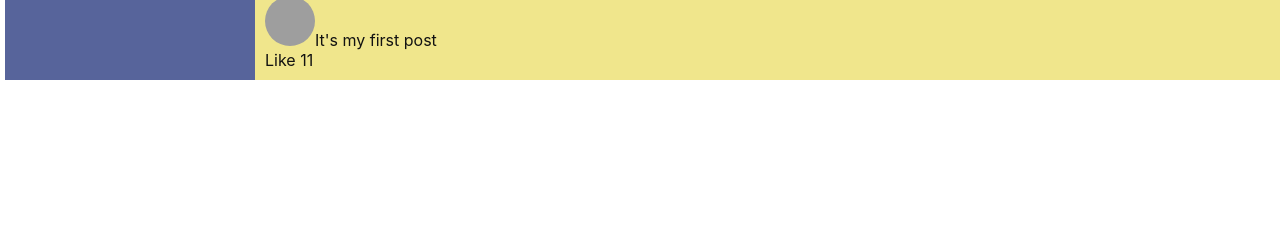
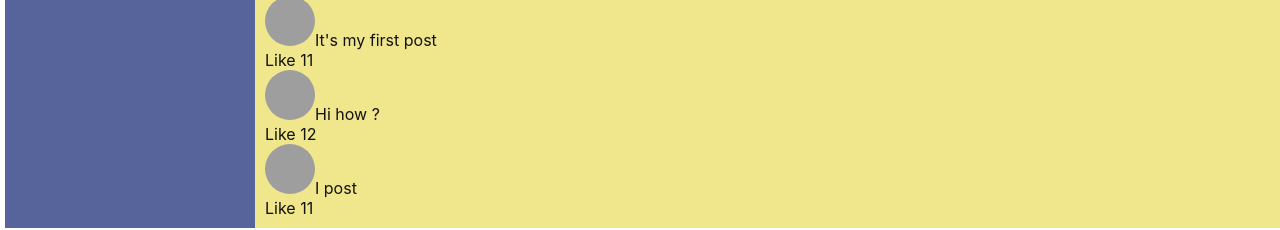
Before and after one commit to evgenmatysevich/new-app, a React (Create React App) app: page /profile in a window 1280 px wide. Shown: the part 623-853 px from the top of the page. Before the commit the page ends 800 px from the top, so only its background shows below. Built offline with nearby package versions, Linux system fonts and the light colour scheme; grey boxes are pictures that could not be loaded.

Commit message:
HELLO 27/10/2020

```diff
--- a/src/App.js
+++ b/src/App.js
@@ -9,14 +9,16 @@ import News from "./components/News/News";
 import Music from "./components/Music/Music";
 import Seting from "./components/Seting/Seting";
 
-const App = () => {
+const App = (props) => {
+
+
   return (
     <BrowserRouter>
       <div className="app-wrapper">
         <Header />
         <Navbar />
         <Route exact path="/dialogs" component={Dialogs} />
-        <Route path="/profile" component={Profile} />
+        <Route path="/profile" render={() => <Profile posts={props.posts} />}/>
         <Route path="/news" component={News} />
         <Route path="/music" component={Music} />
         <Route path="/seting" component={Seting} />
--- a/src/components/Profile/MyPosts/MyPosts.jsx
+++ b/src/components/Profile/MyPosts/MyPosts.jsx
@@ -2,14 +2,10 @@ import React from "react";
 import "./MyPosts.css";
 import Post from "./Post/Post";
 
-const MyPosts = () => {
-  let posts = [
-    { id: 1, message: "Hi how are you ?", likesCount: 12 },
-    { id: 2, message: "It's my first post", likesCount: 11 },
-  ];
-  let postElements = posts.map((p) => (
-    <Post message={p.message} likesCount={p.likesCount} id={p.id} />
-  ));
+const MyPosts = (props) => {
+
+  let postElements =props.posts.map( p =>
+    <Post message={p.message} likesCount={p.likesCount} id={p.id} />);
 
   return (
     <div className="postBlok">
--- a/src/components/Profile/Profile.jsx
+++ b/src/components/Profile/Profile.jsx
@@ -3,11 +3,14 @@ import "./Profile.css";
 import MyPosts from "./MyPosts/MyPosts";
 import Profileinfo from "./Profileinfo/Profileinfo";
 
-const Profile = () => {
+
+const Profile = (props) => {
+
+
   return (
     <div>
       <Profileinfo />
-      <MyPosts />
+      <MyPosts posts={props.posts}/>
     </div>
   );
 };
--- a/src/index.js
+++ b/src/index.js
@@ -3,4 +3,11 @@ import ReactDOM from "react-dom";
 import "./index.css";
 import App from "./App";
 
-ReactDOM.render(<App />, document.getElementById("root"));
+let posts = [
+    { id: 1, message: "Hi how are you ?", likesCount: 12 },
+    { id: 2, message: "It's my first post", likesCount: 11 },
+    { id: 3, message: "Hi how  ?", likesCount: 12 },
+    { id: 4, message: "I post", likesCount: 11 },
+  ];
+
+ReactDOM.render(<App posts={posts}/>, document.getElementById("root"));
```
